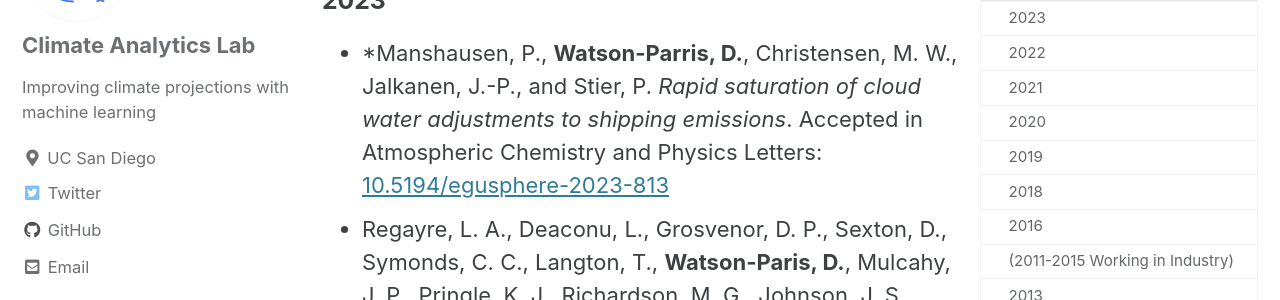
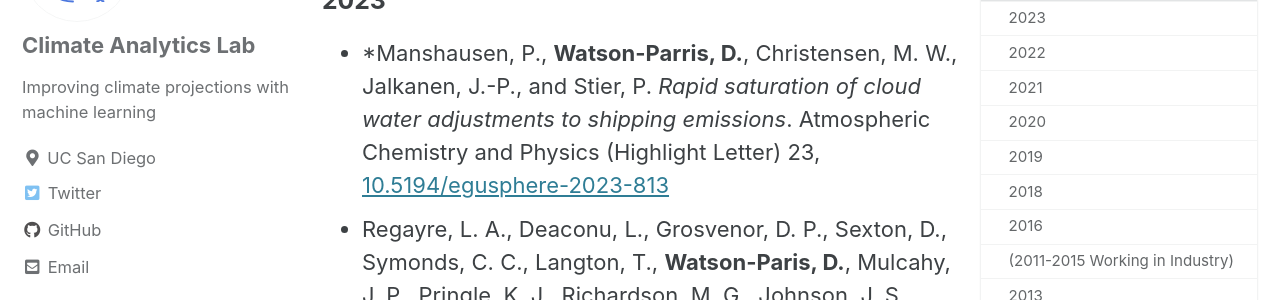
Before and after one commit to jackljk/climate-analytics-lab.github.io, a Jekyll site: the page built from _pages/publications.md, in a window 1280 px wide and 900 px high, scrolled down 1214 px. Shown: the part 154-454 px from the top of the window. Built offline with Jekyll 4.4.1, drawn with Linux system fonts in a browser that asks for light colours; cached includes are drawn as plain includes.

Commit message:
Update publications.md

```diff
--- a/_pages/publications.md
+++ b/_pages/publications.md
@@ -17,7 +17,7 @@ toc_sticky: true
 - \*Bouabid, S., W**atson-Parris, D.**, Stefanovic, S., Nenes, A., Sejdinovic, D. *AODisaggregation: toward global aerosol vertical profiles.* Submitted to Environmental Data Science
 
 ### 2023
-  - \*Manshausen, P., **Watson-Parris, D.**, Christensen, M. W., Jalkanen, J.-P., and Stier, P. *Rapid saturation of cloud water adjustments to shipping emissions*. Accepted in Atmospheric Chemistry and Physics Letters: [10.5194/egusphere-2023-813](https://doi.org/10.5194/egusphere-2023-813)
+  - \*Manshausen, P., **Watson-Parris, D.**, Christensen, M. W., Jalkanen, J.-P., and Stier, P. *Rapid saturation of cloud water adjustments to shipping emissions*. Atmospheric Chemistry and Physics (Highlight Letter) 23, [10.5194/egusphere-2023-813]((https://doi.org/10.5194/acp-23-12545-2023))
   - Regayre, L. A., Deaconu, L., Grosvenor, D. P., Sexton, D., Symonds, C. C., Langton, T., **Watson-Paris, D.**, Mulcahy, J. P., Pringle, K. J., Richardson, M. G., Johnson, J. S., Rostron, J., Gordon, H., Lister, G., Stier, P., and Carslaw, K. S. *Identifying climate model structural inconsistencies allows for tight constraint of aerosol radiative forcing*. Atmospheric Chemistry and Physics, 23: [10.5194/acp-23-8749-2023](https://doi.org/10.5194/acp-23-8749-2023)
   - Yik, W., Silva, S.J., Geiss, A., **Watson-Parris, D.** *Exploring Randomly Wired Neural Networks for Climate Model Emulation*. Artificial Intelligence for the Earth Systems: [10.1175/AIES-D-22-0088.1](https://doi.org/10.1175/AIES-D-22-0088.1)
   - \*Manshausen, P., **Watson-Parris, D.**, Wagner, L., Maier, P., Muller, S. J., Ramminger, G., and Stier, P.: *Pollution tracker: Finding industrial sources of aerosol emission in satellite imagery.* Environmental Data Science, 2: [10.1017/eds.2023.20](https://doi.org/10.1017/eds.2023.20)
```
